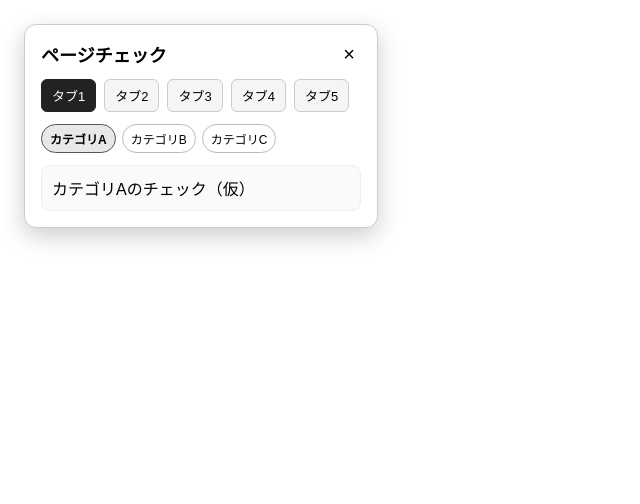
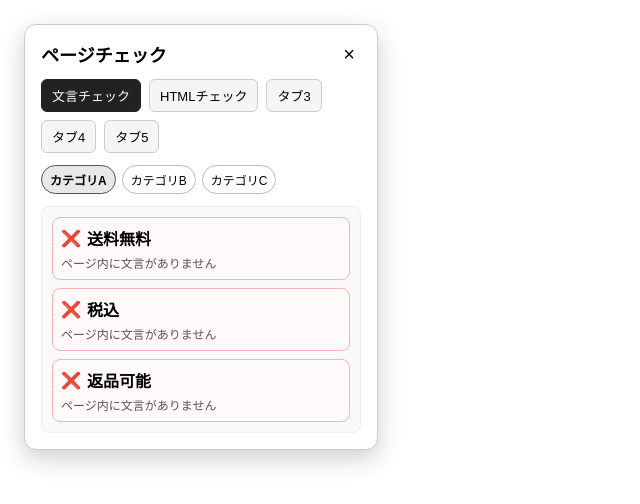
Before and after one commit to N-H-fujita/bookmarklet-check, a React app: page / in a window 1280 px wide. Shown: the top 504 px of the page, without its empty margins (0-640 px from the left). Built offline with nearby package versions, Linux system fonts and the light colour scheme; the HTML template or start-up script is replaced by a standard one.

Commit message:
feat: connect check logic to UI and render results

```diff
--- a/src/App.jsx
+++ b/src/App.jsx
@@ -1,26 +1,16 @@
 import React, { useState } from "react";
 import Tabs from "./ui/Tabs";
 import SubTabs from "./ui/SubTabs";
+import ResultList from "./ui/ResultList";
 
-const tabs = [
-  { id: "tab1", label: "タブ1" },
-  { id: "tab2", label: "タブ2" },
-  { id: "tab3", label: "タブ3" },
-  { id: "tab4", label: "タブ4" },
-  { id: "tab5", label: "タブ5" },
-];
+export default function App({ onClose, results }) {
+  const [activeTab, setActiveTab] = useState(results[0]?.id);
 
-const textTabs = [
-  { id: "categoryA", label: "カテゴリA" },
-  { id: "categoryB", label: "カテゴリB" },
-  { id: "categoryC", label: "カテゴリC" },
-];
-
-export default function App({ onClose }) {
-  const [activeTab, setActiveTab] = useState(tabs[0].id);
+  const activeResult = results.find((result) => result.id === activeTab);
 
   return (
     <div className="bc-modal">
+
       {/* ヘッダー */}
       <div className="bc-header">
         <h2 className="bc-title">ページチェック</h2>
@@ -31,26 +21,23 @@ export default function App({ onClose }) {
       </div>
 
       {/* タブ */}
-      <Tabs tabs={tabs} activeTab={activeTab} onChange={setActiveTab} />
+      <Tabs tabs={results} activeTab={activeTab} onChange={setActiveTab} />
 
       {/* コンテンツ */}
       <div className="bc-content">
-        {activeTab === "tab1" && (
-          <SubTabs
-            tabs={textTabs}
-            renderContent={(active) => {
-              if (active === "categoryA") return <div>カテゴリAのチェック（仮）</div>;
-              if (active === "categoryB") return <div>カテゴリBのチェック（仮）</div>;
-              if (active === "categoryC") return <div>カテゴリCのチェック（仮）</div>;
-              return null;
-            }}
-          />
-        )}
-
-        {activeTab === "tab2" && <div>タブ2（仮）</div>}
-        {activeTab === "tab3" && <div>タブ3（仮）</div>}
-        {activeTab === "tab4" && <div>タブ4（仮）</div>}
-        {activeTab === "tab5" && <div>タブ5（仮）</div>}
+        {activeResult?.groups?.length > 1
+          ? (
+            <SubTabs
+              tabs={activeResult.groups}
+              renderContent={(activeGroupId) => {
+                const group = activeResult.groups.find((group) => group.id === activeGroupId);
+                return <ResultList items={group?.items ?? []} />;
+              }}
+            />
+          ) : (
+            <ResultList items={activeResult?.groups?.[0]?.items ?? []} />
+          )
+        }
       </div>
     </div>
   );
--- a/src/index.jsx
+++ b/src/index.jsx
@@ -1,6 +1,7 @@
 import React from "react";
 import { createRoot } from "react-dom/client";
 import App from "./App";
+import { runChecks } from "./checks/runChecks";
 import "./styles/bookmarklet.css";
 
 const ROOT_ID = "__bookmark_checker_root__";
@@ -15,11 +16,12 @@ if (existing) {
   document.body.appendChild(rootEl);
 
   const root = createRoot(rootEl);
+  const results = runChecks();
 
   const handleClose = () => {
     root.unmount();   // Reactの破棄
     rootEl.remove();  // DOM削除
   };
 
-  root.render(<App onClose={handleClose} />);
+  root.render(<App onClose={handleClose} results={results}  />);
 }
--- a/src/styles/bookmarklet.css
+++ b/src/styles/bookmarklet.css
@@ -84,3 +84,45 @@
   border: 1px solid #eee;
   border-radius: 8px;
 }
+
+.bc-result-list {
+  margin: 0;
+  padding: 0;
+  display: grid;
+  gap: 8px;
+  list-style: none;
+}
+
+.bc-result-item {
+  padding: 8px;
+  background: #fff;
+  border: 1px solid #ddd;
+  border-radius: 8px;
+}
+
+.bc-result-item.is-ok {
+  border-color: #b7e4c7;
+}
+
+.bc-result-item.is-ng {
+  background: #fffafa;
+  border-color: #f5b5b5;
+}
+
+.bc-result-label {
+  display: flex;
+  align-items: center;
+  gap: 6px;
+}
+
+.bc-result-message {
+  margin: 4px 0 0;
+  font-size: 12px;
+  color: #555;
+}
+
+.bc-empty {
+  margin: 0;
+  font-size: 13px;
+  color: #777;
+}
--- /dev/null
+++ b/src/ui/ResultList.jsx
@@ -0,0 +1,24 @@
+import React from "react";
+
+export default function ResultList({ items }) {
+  if (!items.length) {
+    return <p className="bc-empty">チェック項目はまだありません。</p>;
+  }
+
+  return (
+    <ul className="bc-result-list">
+      {items.map((item) => (
+        <li
+          key={item.id}
+          className={`bc-result-item ${item.ok ? "is-ok" : "is-ng"}`}
+        >
+          <div className="bc-result-label">
+            <span>{item.ok ? "✅" : "❌"}</span>
+            <strong>{item.label}</strong>
+          </div>
+          <p className="bc-result-message">{item.message}</p>
+        </li>
+      ))}
+    </ul>
+  );
+};
--- a/webpack.config.js
+++ b/webpack.config.js
@@ -13,6 +13,7 @@ module.exports = {
     rules: [
       {
         test: /\.jsx?$/,
+        type: "javascript/auto",
         exclude: /node_modules/,
         use: "babel-loader",
       },
```
